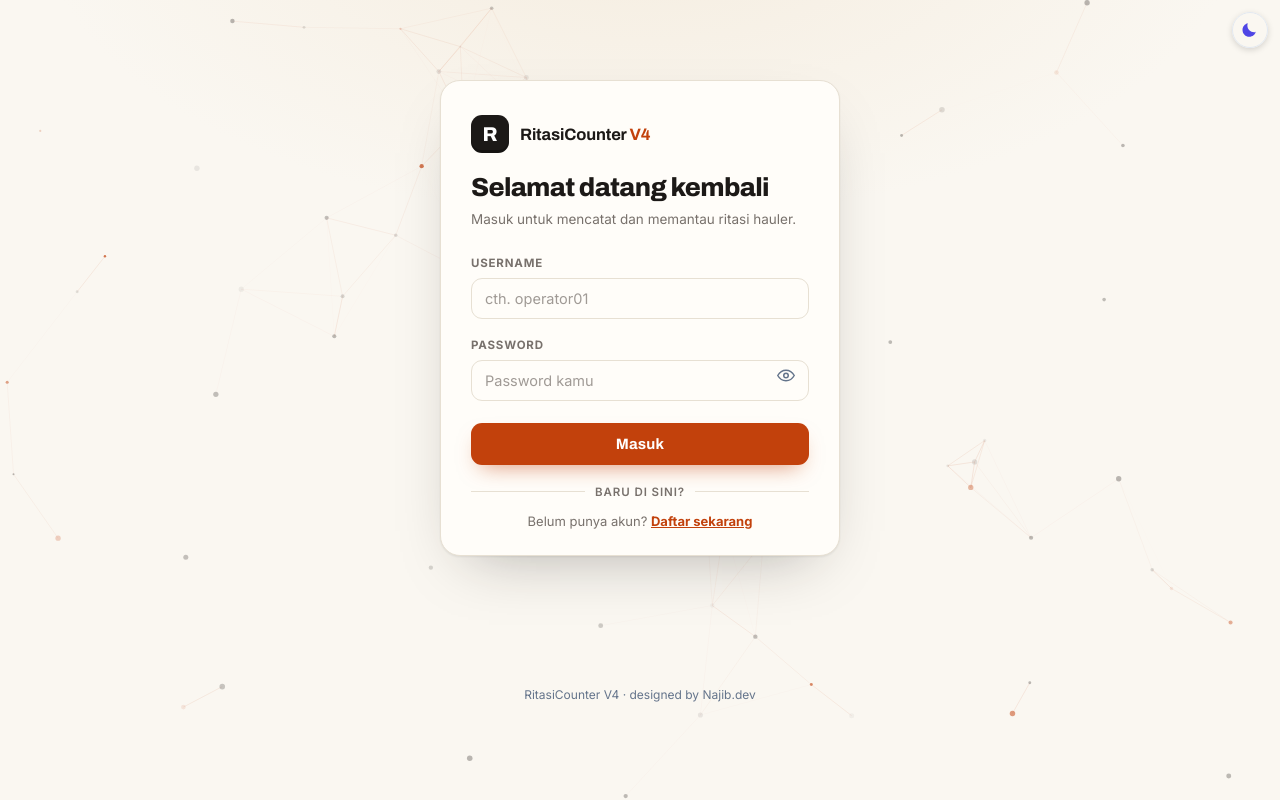
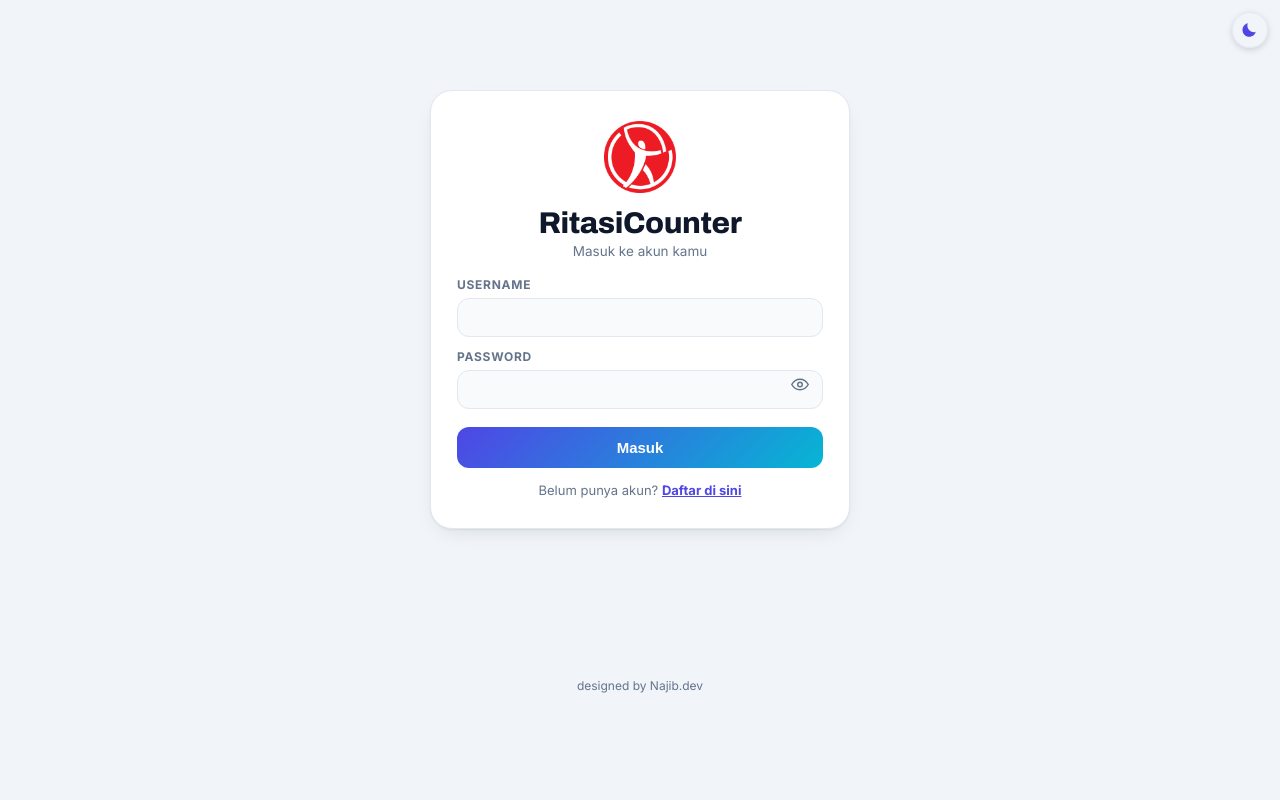
Before and after one commit to zulfaeuis1326/rico-v4, a Next.js app in the folder ritasicounter-v4/: page /login in a window 1280 px wide. Built offline with nearby package versions, Linux system fonts and the light colour scheme.

Commit message:
Revert halaman auth ke putih/form asli; font judul Archivo + label rata kiri

```diff
--- a/ritasicounter-v4/components/AuthDots.js
+++ /dev/null
@@ -1,102 +0,0 @@
-import { useEffect, useRef } from "react";
-
-// Background partikel dot yang tenang: titik-titik melayang pelan + garis
-// penghubung tipis di dekat kursor. Warna amber industrial, opacity rendah.
-// SSR-aman (semua jalan di useEffect), hormati prefers-reduced-motion.
-export default function AuthDots({ density }) {
-  const ref = useRef(null);
-
-  useEffect(function () {
-    const canvas = ref.current;
-    if (!canvas) return;
-    const ctx = canvas.getContext("2d");
-    let raf = 0;
-    let w = 0, h = 0;
-    const mouse = { x: -9999, y: -9999 };
-    const reduced = window.matchMedia("(prefers-reduced-motion: reduce)").matches;
-    const dark = document.documentElement.getAttribute("data-theme") === "dark";
-
-    const N = density || Math.min(90, Math.floor((window.innerWidth * window.innerHeight) / 16000));
-    const dots = Array.from({ length: N }, function () {
-      return {
-        x: Math.random(), y: Math.random(),
-        vx: (Math.random() - 0.5) * 0.00045,
-        vy: (Math.random() - 0.5) * 0.00045,
-        r: 1 + Math.random() * 1.8,
-        ph: Math.random() * Math.PI * 2,
-        accent: Math.random() < 0.22,
-      };
-    });
-
-    function resize() {
-      const dpr = Math.min(window.devicePixelRatio || 1, 2);
-      w = canvas.clientWidth; h = canvas.clientHeight;
-      canvas.width = w * dpr; canvas.height = h * dpr;
-      ctx.setTransform(dpr, 0, 0, dpr, 0, 0);
-    }
-    resize();
-    window.addEventListener("resize", resize);
-
-    function onMove(e) {
-      const r = canvas.getBoundingClientRect();
-      mouse.x = e.clientX - r.left; mouse.y = e.clientY - r.top;
-    }
-    function onLeave() { mouse.x = -9999; mouse.y = -9999; }
-    window.addEventListener("mousemove", onMove);
-    window.addEventListener("mouseout", onLeave);
-
-    const LINK = 130;
-    function frame(t) {
-      ctx.clearRect(0, 0, w, h);
-      const pts = dots.map(function (d) {
-        if (!reduced) {
-          d.x = (d.x + d.vx + 1) % 1;
-          d.y = (d.y + d.vy + 1) % 1;
-        }
-        return { x: d.x * w, y: d.y * h, d };
-      });
-      // garis penghubung
-      for (let i = 0; i < pts.length; i++) {
-        for (let j = i + 1; j < pts.length; j++) {
-          const dx = pts[i].x - pts[j].x, dy = pts[i].y - pts[j].y;
-          const dist = Math.sqrt(dx * dx + dy * dy);
-          if (dist < LINK) {
-            const a = (1 - dist / LINK) * (dark ? 0.16 : 0.12);
-            ctx.strokeStyle = dark ? "rgba(245,158,11," + a + ")" : "rgba(194,65,12," + a + ")";
-            ctx.lineWidth = 1;
-            ctx.beginPath(); ctx.moveTo(pts[i].x, pts[i].y); ctx.lineTo(pts[j].x, pts[j].y); ctx.stroke();
-          }
-        }
-      }
-      // titik
-      pts.forEach(function (p) {
-        const tw = reduced ? 0.7 : 0.45 + 0.35 * Math.sin(t / 1400 + p.d.ph);
-        if (p.d.accent) {
-          ctx.fillStyle = dark ? "rgba(245,158,11," + tw + ")" : "rgba(194,65,12," + (tw * 0.9) + ")";
-        } else {
-          ctx.fillStyle = dark ? "rgba(231,229,228," + (tw * 0.5) + ")" : "rgba(68,64,60," + (tw * 0.45) + ")";
-        }
-        ctx.beginPath(); ctx.arc(p.x, p.y, p.d.r, 0, Math.PI * 2); ctx.fill();
-      });
-      // highlight lembut di sekitar kursor
-      if (mouse.x > 0) {
-        const g = ctx.createRadialGradient(mouse.x, mouse.y, 0, mouse.x, mouse.y, 180);
-        if (dark) { g.addColorStop(0, "rgba(245,158,11,0.07)"); g.addColorStop(1, "rgba(245,158,11,0)"); }
-        else { g.addColorStop(0, "rgba(194,65,12,0.06)"); g.addColorStop(1, "rgba(194,65,12,0)"); }
-        ctx.fillStyle = g;
-        ctx.fillRect(mouse.x - 180, mouse.y - 180, 360, 360);
-      }
-      if (!reduced) raf = requestAnimationFrame(frame);
-    }
-    raf = requestAnimationFrame(frame);
-
-    return function () {
-      cancelAnimationFrame(raf);
-      window.removeEventListener("resize", resize);
-      window.removeEventListener("mousemove", onMove);
-      window.removeEventListener("mouseout", onLeave);
-    };
-  }, [density]);
-
-  return <canvas ref={ref} className="auth-bg-canvas" aria-hidden="true" />;
-}
--- a/ritasicounter-v4/pages/login.js
+++ b/ritasicounter-v4/pages/login.js
@@ -1,6 +1,5 @@
 import { useState } from "react";
 import { apiJson } from "../lib/apiClient";
-import AuthDots from "../components/AuthDots";
 
 function EyeIcon() {
   return (
@@ -47,16 +46,12 @@ export default function Login() {
 
   return (
     <div className="auth-wrap">
-      <AuthDots />
       <div className="auth-card">
-        <div className="auth-brand">
-          <span className="auth-mark">R</span>
-          <span className="auth-brand-text">RitasiCounter <em>V4</em></span>
-        </div>
-        <h1 className="auth-title">Selamat datang kembali</h1>
-        <p className="auth-subtitle">Masuk untuk mencatat dan memantau ritasi hauler.</p>
+        <img src="/logo.png" alt="Logo" className="auth-logo" onError={function (e) { e.target.style.display = "none"; }} />
+        <div className="auth-title">RitasiCounter</div>
+        <div className="auth-subtitle">Masuk ke akun kamu</div>
 
-        <form onSubmit={handleSubmit} className="auth-form">
+        <form onSubmit={handleSubmit}>
           <div className="field-group">
             <label className="field-label" htmlFor="username">Username</label>
             <input
@@ -66,7 +61,6 @@ export default function Login() {
               onChange={function (e) { setUsername(e.target.value); }}
               autoCapitalize="none"
               autoComplete="username"
-              placeholder="cth. operator01"
             />
           </div>
 
@@ -80,7 +74,6 @@ export default function Login() {
                 value={password}
                 onChange={function (e) { setPassword(e.target.value); }}
                 autoComplete="current-password"
-                placeholder="Password kamu"
               />
               <button
                 type="button"
@@ -94,19 +87,18 @@ export default function Login() {
             </div>
           </div>
 
-          {error && <div className="field-error" role="alert">{error}</div>}
+          {error && <div className="field-error">{error}</div>}
 
           <button className="auth-submit" disabled={loading}>
             {loading ? "Memproses..." : "Masuk"}
           </button>
         </form>
 
-        <div className="auth-divider"><span>baru di sini?</span></div>
         <div className="auth-switch">
-          Belum punya akun? <a href="/register">Daftar sekarang</a>
+          Belum punya akun? <a href="/register">Daftar di sini</a>
         </div>
       </div>
-      <div className="app-footer auth-foot">RitasiCounter V4 · designed by Najib.dev</div>
+      <div className="app-footer">designed by Najib.dev</div>
     </div>
   );
 }
--- a/ritasicounter-v4/styles/globals.css
+++ b/ritasicounter-v4/styles/globals.css
@@ -108,34 +108,7 @@ td{padding:9px 10px;border-bottom:1px solid var(--border);white-space:nowrap}
 .chip-row{display:flex;gap:6px;flex-wrap:wrap}.chip{font-size:11.5px;font-weight:700;padding:4px 10px;border-radius:999px;background:var(--soft);border:1px solid var(--border);color:var(--muted)}
 .unit-hourly-table td,.list-table td{white-space:nowrap}
 
-/* ===== Auth V4: industrial, profesional (stone + amber safety) ===== */
-.auth-wrap{--a-bg:#faf7f1;--a-card:#fffdf9;--a-ink:#1c1917;--a-muted:#78716c;--a-line:#e7e0d3;--a-accent:#c2410c;--a-accent-ink:#fff7ed;--a-focus:rgba(194,65,12,.14);--a-shadow:0 1px 2px rgba(28,25,23,.07),0 24px 60px -28px rgba(28,25,23,.35);
-  position:relative;overflow:hidden;background:var(--a-bg);background-image:radial-gradient(1000px 500px at 50% -10%,#f5ede0 0%,rgba(245,237,224,0) 60%);}
-[data-theme="dark"] .auth-wrap{--a-bg:#0c0a09;--a-card:#171412;--a-ink:#f5f4f2;--a-muted:#a8a29e;--a-line:#2b2622;--a-accent:#f59e0b;--a-accent-ink:#1c1005;--a-focus:rgba(245,158,11,.18);--a-shadow:0 24px 60px -20px rgba(0,0,0,.7);
-  background-image:radial-gradient(1000px 500px at 50% -10%,#231a10 0%,rgba(35,26,16,0) 60%);}
-.auth-bg-canvas{position:absolute;inset:0;width:100%;height:100%;pointer-events:none;}
-.auth-wrap .auth-card{position:relative;max-width:400px;padding:34px 30px 26px;border-radius:20px;background:var(--a-card);border:1px solid var(--a-line);box-shadow:var(--a-shadow);text-align:left;}
-.auth-brand{display:flex;align-items:center;gap:11px;margin-bottom:20px;}
-.auth-mark{width:38px;height:38px;border-radius:11px;display:grid;place-items:center;font-family:Archivo,Inter,sans-serif;font-weight:800;font-size:20px;color:#fff;background:#1c1917;box-shadow:inset 0 -3px 0 rgba(0,0,0,.25);}
-[data-theme="dark"] .auth-mark{background:#f59e0b;color:#1c1005;box-shadow:inset 0 -3px 0 rgba(0,0,0,.2);}
-.auth-brand-text{font-family:Archivo,Inter,sans-serif;font-weight:700;font-size:16.5px;letter-spacing:-.01em;color:var(--a-ink);}
-.auth-brand-text em{font-style:normal;color:var(--a-accent);}
-.auth-wrap .auth-title{font-family:Archivo,Inter,sans-serif;font-weight:800;font-size:26px;letter-spacing:-.025em;line-height:1.15;margin:0 0 6px;color:var(--a-ink);}
-.auth-wrap .auth-subtitle{font-size:13.5px;line-height:1.6;color:var(--a-muted);margin:0 0 20px;}
-.auth-form .field-group{margin-bottom:14px;}
-.auth-form .field-label{font-size:11.5px;font-weight:700;letter-spacing:.07em;text-transform:uppercase;color:var(--a-muted);}
-.auth-form .field-input{margin-top:7px;background:var(--a-card);border:1.5px solid var(--a-line);border-radius:11px;padding:11px 13px;font-size:14.5px;color:var(--a-ink);}
-.auth-form .field-input::placeholder{color:var(--a-muted);opacity:.7;}
-.auth-form .field-input:focus{border-color:var(--a-accent);box-shadow:0 0 0 3px var(--a-focus);}
-.auth-form .field-error{background:#fef2f2;color:#b91c1c;border:1px solid #fecaca;}
-[data-theme="dark"] .auth-form .field-error{background:rgba(220,38,38,.12);color:#fca5a5;border-color:rgba(220,38,38,.35);}
-.auth-wrap .auth-submit{margin-top:8px;border-radius:11px;padding:13px;font-family:Archivo,Inter,sans-serif;font-weight:700;font-size:15px;letter-spacing:.01em;background:var(--a-accent);color:#fff;border:none;box-shadow:0 10px 22px -10px rgba(194,65,12,.6);transition:transform .06s ease,filter .15s ease;}
-[data-theme="dark"] .auth-wrap .auth-submit{box-shadow:0 10px 22px -10px rgba(245,158,11,.5);}
-.auth-wrap .auth-submit:hover:not(:disabled){filter:brightness(1.06);}
-.auth-wrap .auth-submit:active:not(:disabled){transform:scale(.985);}
-.auth-divider{display:flex;align-items:center;gap:10px;margin:20px 0 10px;color:var(--a-muted);font-size:11.5px;font-weight:600;letter-spacing:.08em;text-transform:uppercase;}
-.auth-divider::before,.auth-divider::after{content:"";flex:1;height:1px;background:var(--a-line);}
-.auth-wrap .auth-switch{text-align:center;color:var(--a-muted);}
-.auth-wrap .auth-switch a{color:var(--a-accent);}
-.auth-wrap .auth-logo{display:none;}
-.auth-foot{position:relative;background:transparent;border:none;}
+/* ===== Auth: font judul profesional + label rata kiri ===== */
+.auth-title{font-family:Archivo,Inter,system-ui,sans-serif;font-weight:800;letter-spacing:-.015em;}
+.auth-card .field-group{text-align:left;}
+.auth-card .field-label{display:block;text-align:left;}
```
Also changed, not shown: ritasicounter-v4/pages/register.js (+2 -8 lines).
